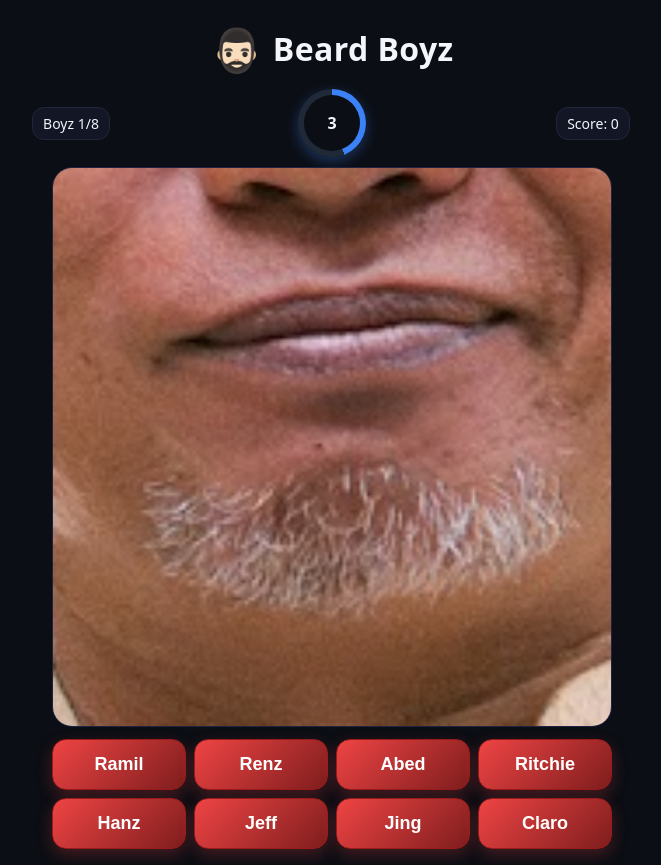
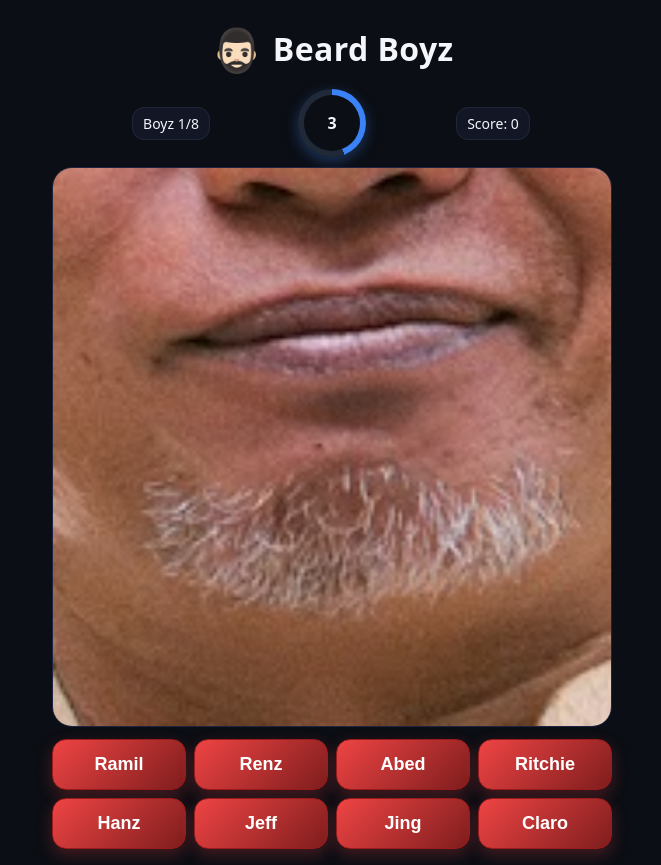
Before and after one commit to jojofrancisco/beard-boyz, a plain HTML site: page index.html in a window 1280 px wide. Both pictures are taken after a click on the button "Play". Shown: the whole page, without its empty margins (308-969 px from the left). Drawn offline with Linux system fonts and the light colour scheme.

Commit message:
update layout

```diff
--- a/style.css
+++ b/style.css
@@ -19,7 +19,7 @@
 #result .btn{margin:20px auto 0 auto}
 .score-low{color:#f87171!important}
 
-.hud{display:grid;grid-template-columns:1fr auto 1fr;align-items:center;gap:8px;margin-bottom:10px}
+.hud{display:grid;grid-template-columns:1fr auto 1fr;align-items:center;gap:8px;margin:0 auto 10px auto;max-width:560px;width:100%}
 .hud .round,.hud .score{text-align:center;background:#121625;border:1px solid #21273b;border-radius:12px;padding:6px 10px;font-size:14px}
 .hud-left,.hud-right{display:flex;justify-content:center}
 .timer{display:flex;justify-content:center;align-items:center}
```
Also changed, not shown: 2 other files.
